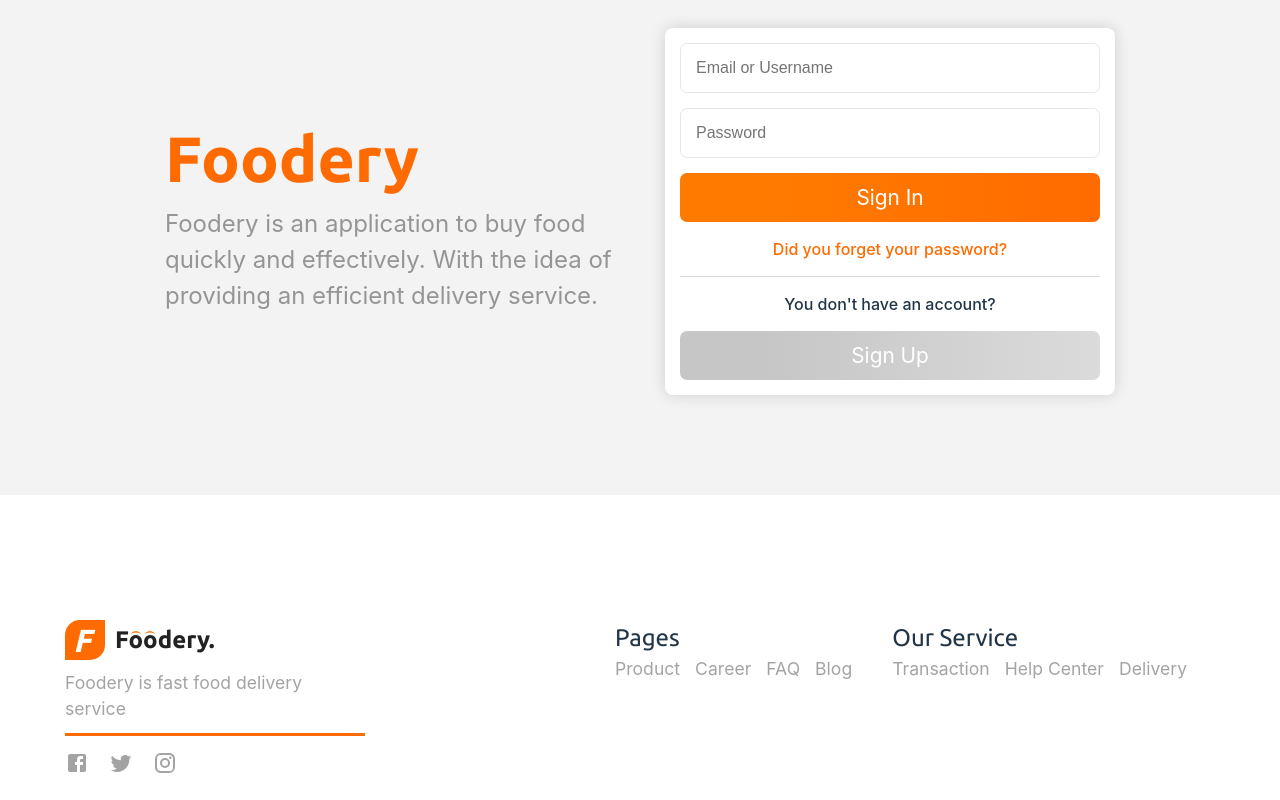
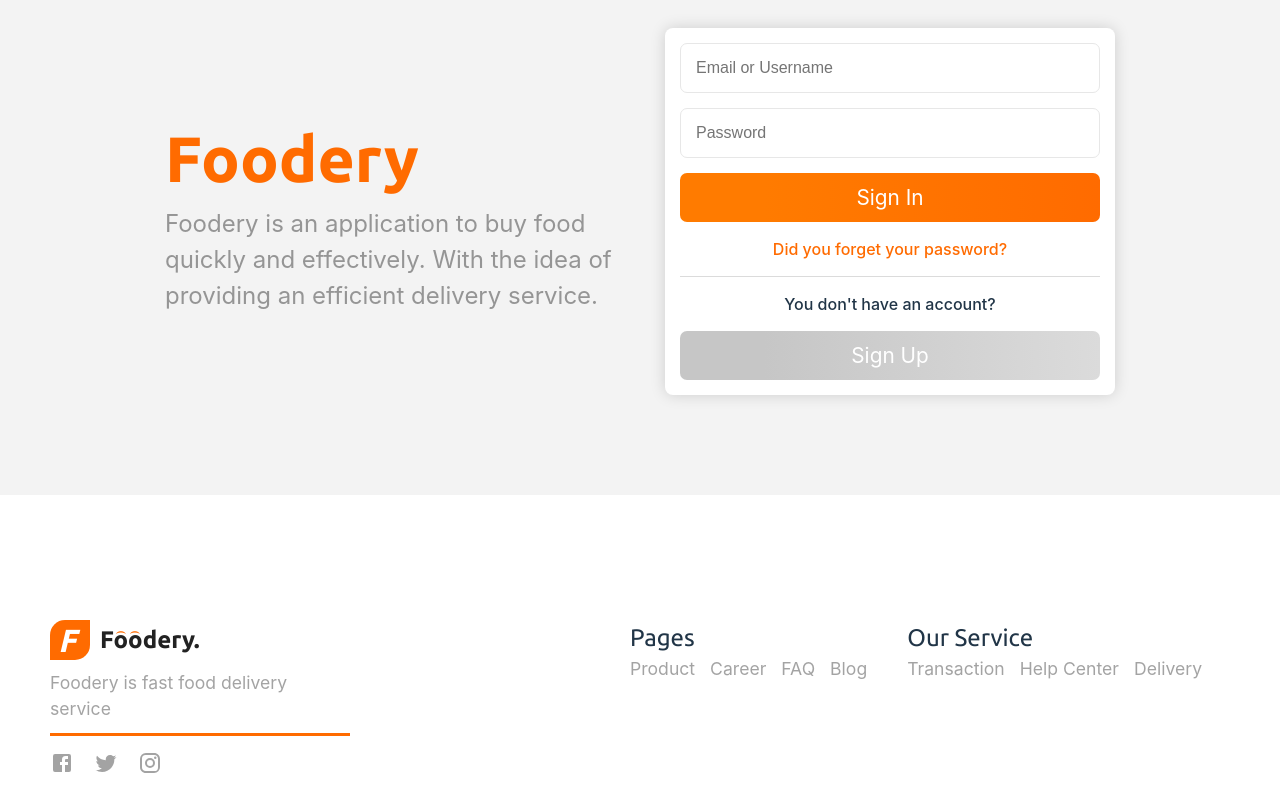
Before and after one commit to Gastti/app-foodery-client, a React (Vite) app: page /auth in a window 1280 px wide. Shown: the part 192-992 px from the top of the page. Built offline with nearby package versions, Linux system fonts and the light colour scheme; no server answers.

Commit message:
style: change padding from 25px to 10px

```diff
--- a/src/components/Container/index.jsx
+++ b/src/components/Container/index.jsx
@@ -4,8 +4,7 @@ import { devices } from '../../config/devices';
 
 const StyledContainer = styled.div`
     background-color: ${props => props.primary ? '#f3f3f3' : 'transparent'};
-    display: grid;
-    place-items: center;
+
     width: 100%;
 `;
 
@@ -15,7 +14,7 @@ const StyledContent = styled.div`
     justify-content: ${props => props.justify || ''};
     align-items: ${props => props.align || ''};
     margin: 0 auto;
-    padding: ${props => props.padding ? "100px 25px" : "25px 25px"};
+    padding: ${props => props.padding ? "100px 10px" : "25px 10px"};
     box-sizing: border-box;
     position: relative;
 
```
